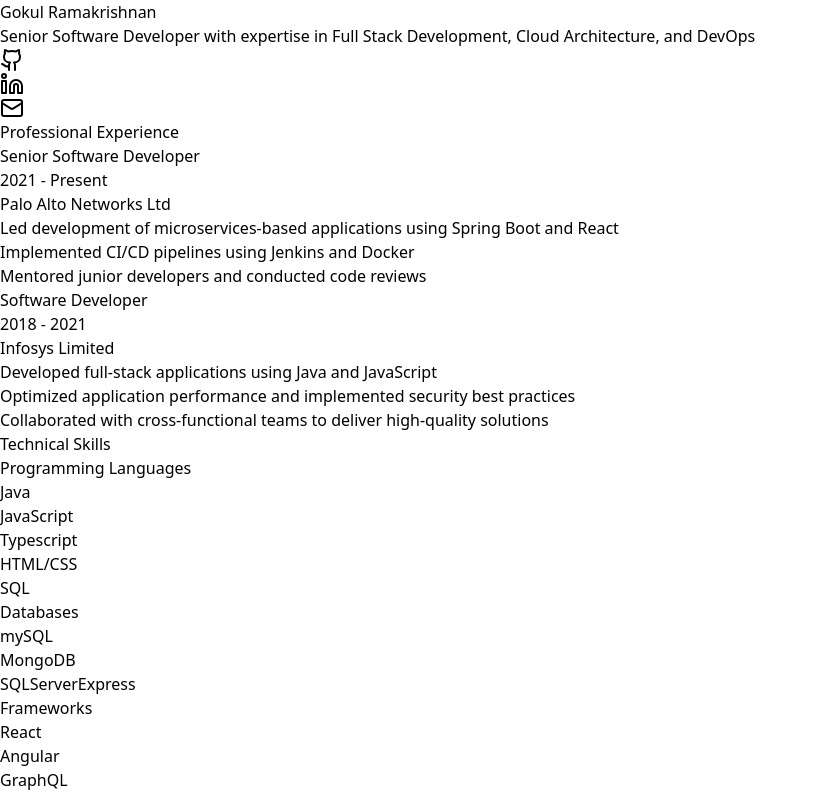
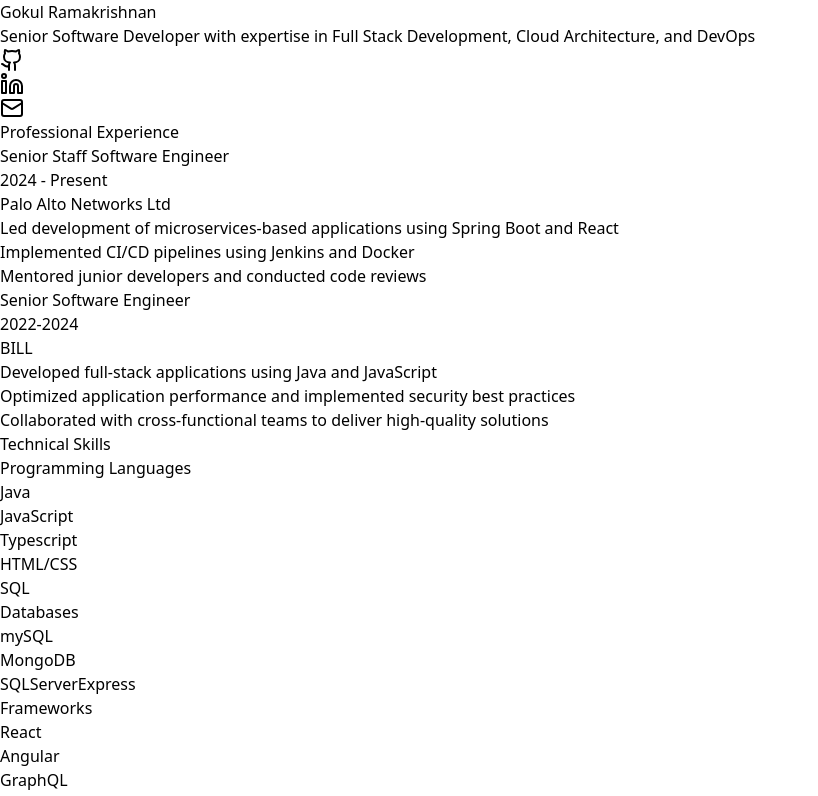
Before and after one commit to GokulRG/portfolio-website, a React (Vite) app: page / in a window 1280 px wide. Shown: the top 796 px of the page, without its empty margins (0-818 px from the left). Built offline with nearby package versions, Linux system fonts and the light colour scheme.

Commit message:
Update App.tsx
Experience changes

```diff
--- a/src/App.tsx
+++ b/src/App.tsx
@@ -31,8 +31,8 @@
                     <div className="max-w-4xl mx-auto space-y-12">
                         <div className="bg-white p-6 rounded-lg shadow-md">
                             <div className="flex flex-col md:flex-row justify-between mb-4">
-                                <h3 className="text-xl font-semibold">Senior Software Developer</h3>
-                                <p className="text-gray-600">2021 - Present</p>
+                                <h3 className="text-xl font-semibold">Senior Staff Software Engineer</h3>
+                                <p className="text-gray-600">2024 - Present</p>
                             </div>
                             <p className="text-gray-600 mb-4">Palo Alto Networks Ltd</p>
                             <ul className="list-disc list-inside text-gray-700 space-y-2">
@@ -44,10 +44,10 @@
 
                         <div className="bg-white p-6 rounded-lg shadow-md">
                             <div className="flex flex-col md:flex-row justify-between mb-4">
-                                <h3 className="text-xl font-semibold">Software Developer</h3>
-                                <p className="text-gray-600">2018 - 2021</p>
+                                <h3 className="text-xl font-semibold">Senior Software Engineer</h3>
+                                <p className="text-gray-600">2022-2024</p>
                             </div>
-                            <p className="text-gray-600 mb-4">Infosys Limited</p>
+                            <p className="text-gray-600 mb-4">BILL</p>
                             <ul className="list-disc list-inside text-gray-700 space-y-2">
                                 <li>Developed full-stack applications using Java and JavaScript</li>
                                 <li>Optimized application performance and implemented security best practices</li>
```
